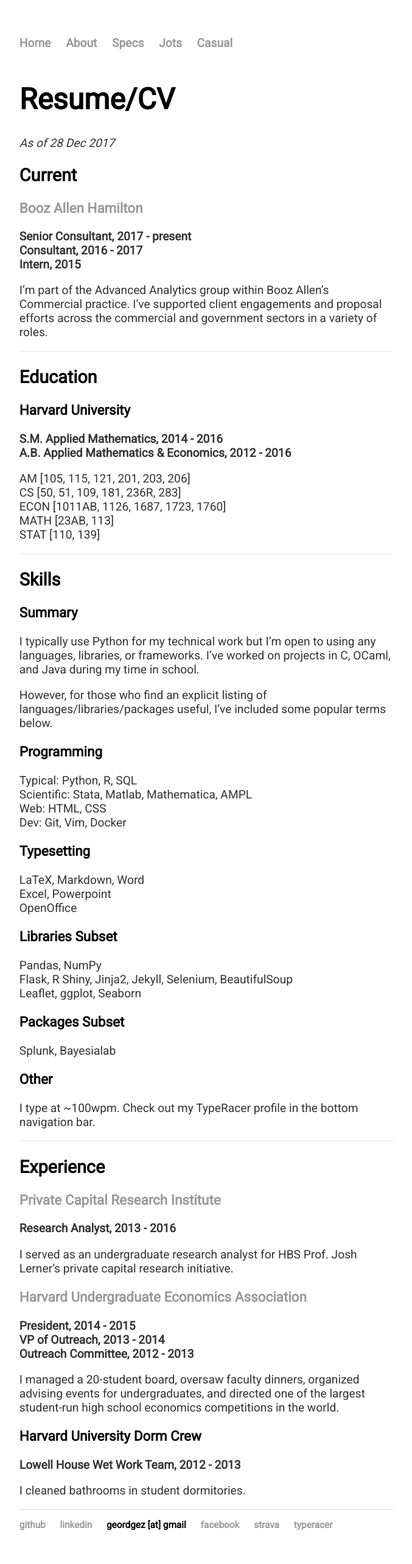
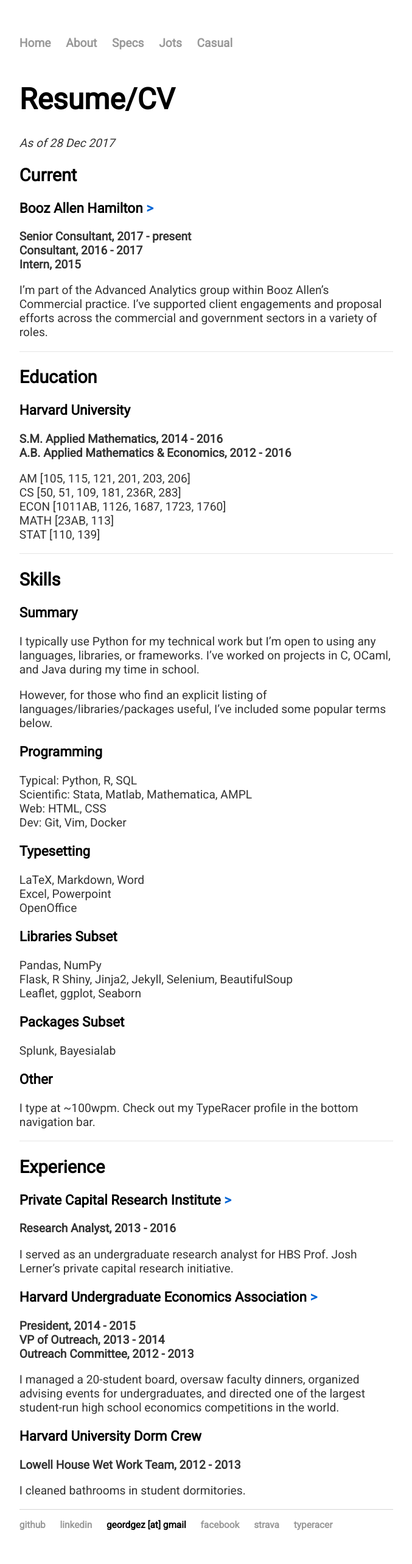
Before and after one commit to geordgez/geordgez.github.io, a Jekyll site: the page built from specs/index.md, in a window 1280 px wide. Shown: the whole page at 61% size, without its empty margins (301-978 px from the left). Built offline with Jekyll 4.4.1, drawn with Linux system fonts in a browser that asks for light colours.

Commit message:
Link formatting + post containers
- Changed URL hover color to be silver
- Enclosed all main page contents (i.e. excluding header and footer) in
post div class
- Links to organizations and companies on resume are now right bracket
links rather than linking via the entity name itself

```diff
--- a/_layouts/cv.html
+++ b/_layouts/cv.html
@@ -8,6 +8,6 @@
   </i>
 </p>
 
-<div class="resume">
+<div class="post">
   {{ content }}
 </div>
--- a/_layouts/default.html
+++ b/_layouts/default.html
@@ -6,7 +6,7 @@
 	</head>
 	<body>
 		{% include header.html %}
-		<div class="container-content">
+		<div class="post">
 
 		{{ content }}
 
--- a/css/main.css
+++ b/css/main.css
@@ -44,7 +44,7 @@
   color: #0366d6;
 }
 .post a:hover {
-    color: #50a054;
+    color: #999;
 }
 
 h1 {
--- a/specs/index.md
+++ b/specs/index.md
@@ -4,7 +4,7 @@
 date: 2017-12-28
 ---
 ## Current
-### [Booz Allen Hamilton](https://www.boozallen.com/)
+### Booz Allen Hamilton [>](https://www.boozallen.com/)
 **Senior Consultant, 2017 - present**
 <br>
 **Consultant, 2016 - 2017**
@@ -77,13 +77,13 @@
 ---
 
 ## Experience
-### [Private Capital Research Institute](http://www.privatecapitalresearchinstitute.org/)
+### Private Capital Research Institute [>](http://www.privatecapitalresearchinstitute.org/)
 **Research Analyst, 2013 - 2016**
 
 I served as an undergraduate research analyst for HBS Prof. Josh Lerner's
 private capital research initiative.
 
-### [Harvard Undergraduate Economics Association](http://www.hcs.harvard.edu/huea/)
+### Harvard Undergraduate Economics Association [>](http://www.hcs.harvard.edu/huea/)
 **President, 2014 - 2015**
 <br>
 **VP of Outreach, 2013 - 2014**
```
